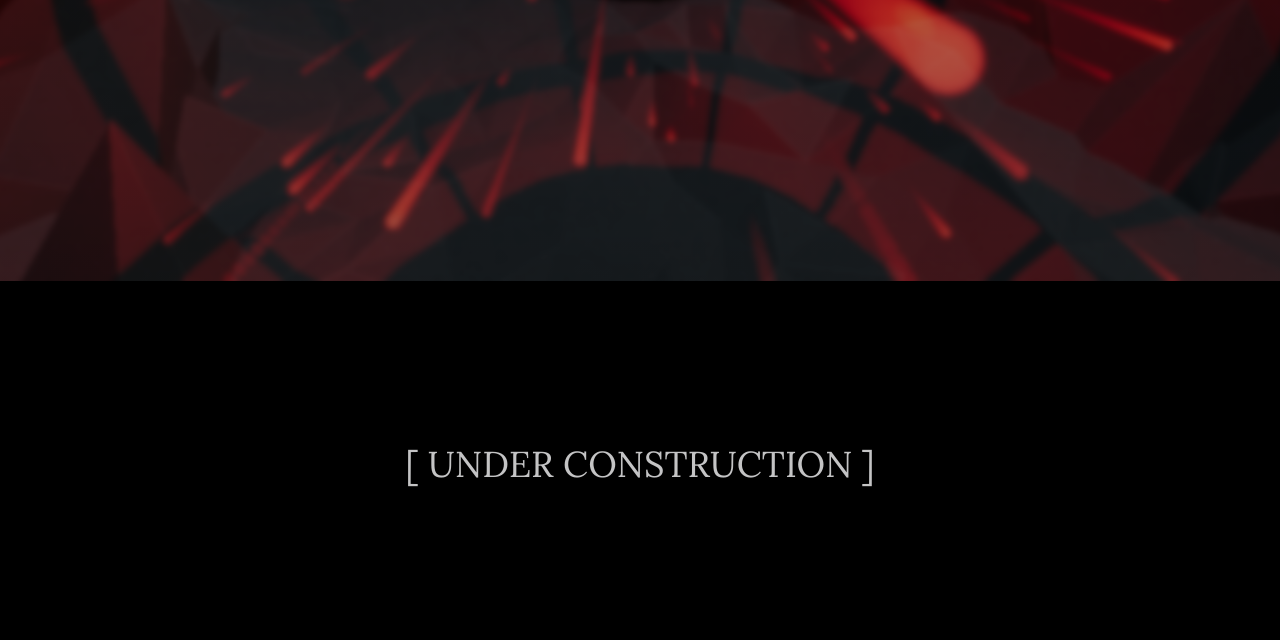
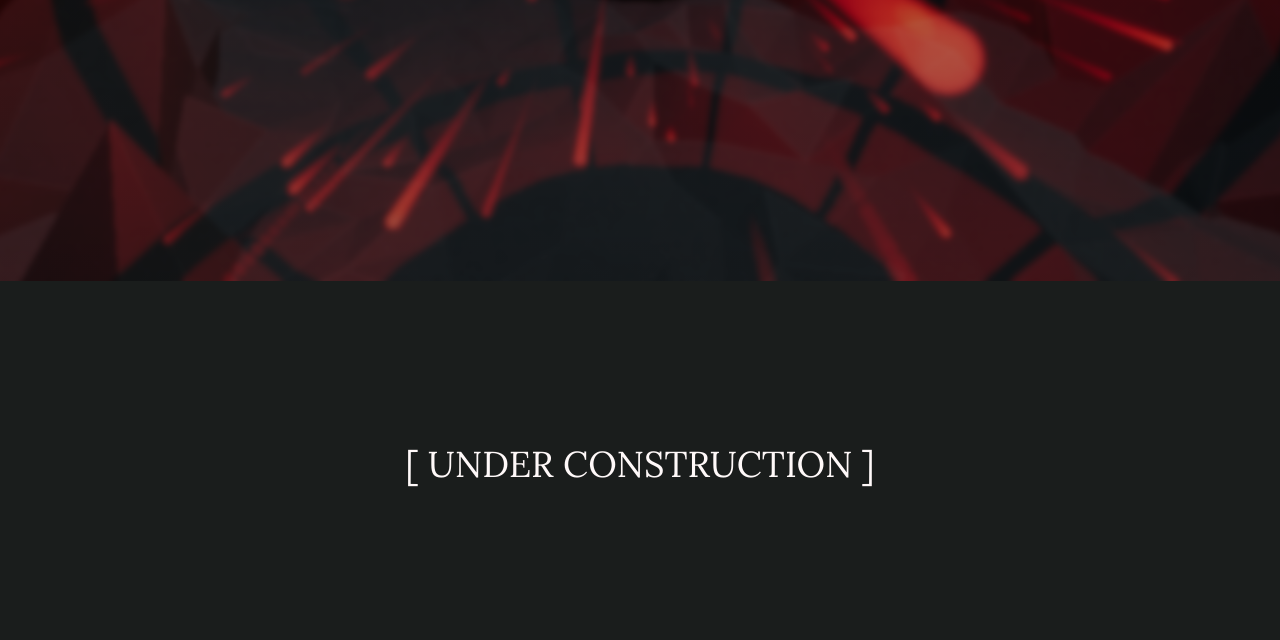
Before and after one commit to ivydudzik/Portfolio, a plain HTML site: page index.html in a window 1280 px wide. Shown: the part 519-1159 px from the top of the page. Drawn offline with Linux system fonts and the light colour scheme.

Commit message:
Update Colors, Add itch.io Link

```diff
--- a/index.css
+++ b/index.css
@@ -41,11 +41,30 @@
     --line-height-normal: 1.7;
     --line-height-small: 1.2;
 
-    --black: #000;
-    --pink: #ff3258;
-    --white: #f0e9f2;
-    --white-1: #e5e5e6da;
+    --black: #1a1d1c;
+    --pink: #A12559;
+    --white: #e879af;
+    --white-1: #fff9f9;
 
+    /*
+    Saturated:
+    #3B0944
+    #5F1854
+    #A12559
+    #F1BBD5 --> #e879af
+
+    Less Saturated:
+    #1A1A1D --> #1a1d1c
+    #3B1C32
+    #6A1E55
+    #A64D79
+
+    White (pink):
+    #fff9f9
+
+    Black (green):
+    #1a1d1c
+    */
 
     --container-max-width: 1180px;
     --container-normal-width: 800px;
@@ -431,7 +450,7 @@ body:not(.user-is-tabbing) a:focus {
     font-family: 'Lora', serif;
     top: 50%;
     transform: translateY(-50%);
-    backdrop-filter: blur(5px);
+    backdrop-filter: drop-shadow(4px 4px 10px rgb(0, 0, 0));
 }
 
 .header__text p {
--- a/index.html
+++ b/index.html
@@ -83,6 +83,11 @@
           </a>
         </li>
         <li class="footer__social-link-item">
+          <a href="https://naiaelysia.itch.io/">
+            <img src="./images/itch-io.svg" title="Link to itch.io Profile" class="footer__social-image" alt="Linkedin">
+          </a>
+        </li>
+        <li class="footer__social-link-item">
           <a href="https://www.linkedin.com/in/ivy-dudzik/">
             <img src="./images/linkedin.svg" title="Link to Linkedin Profile" class="footer__social-image"
               alt="Linkedin">
```
Also changed, not shown: images/favicon.png, images/itch-io.svg (added).
